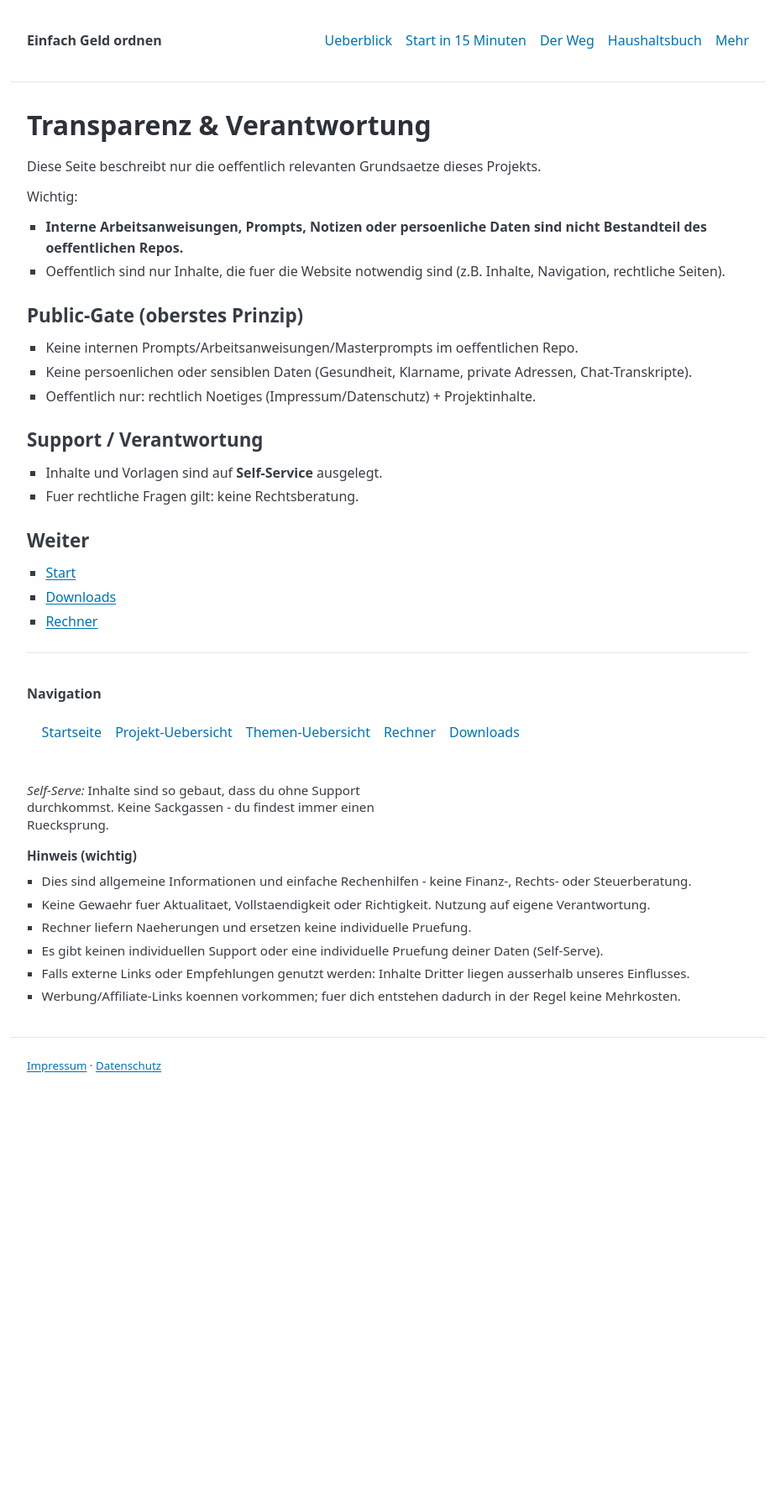
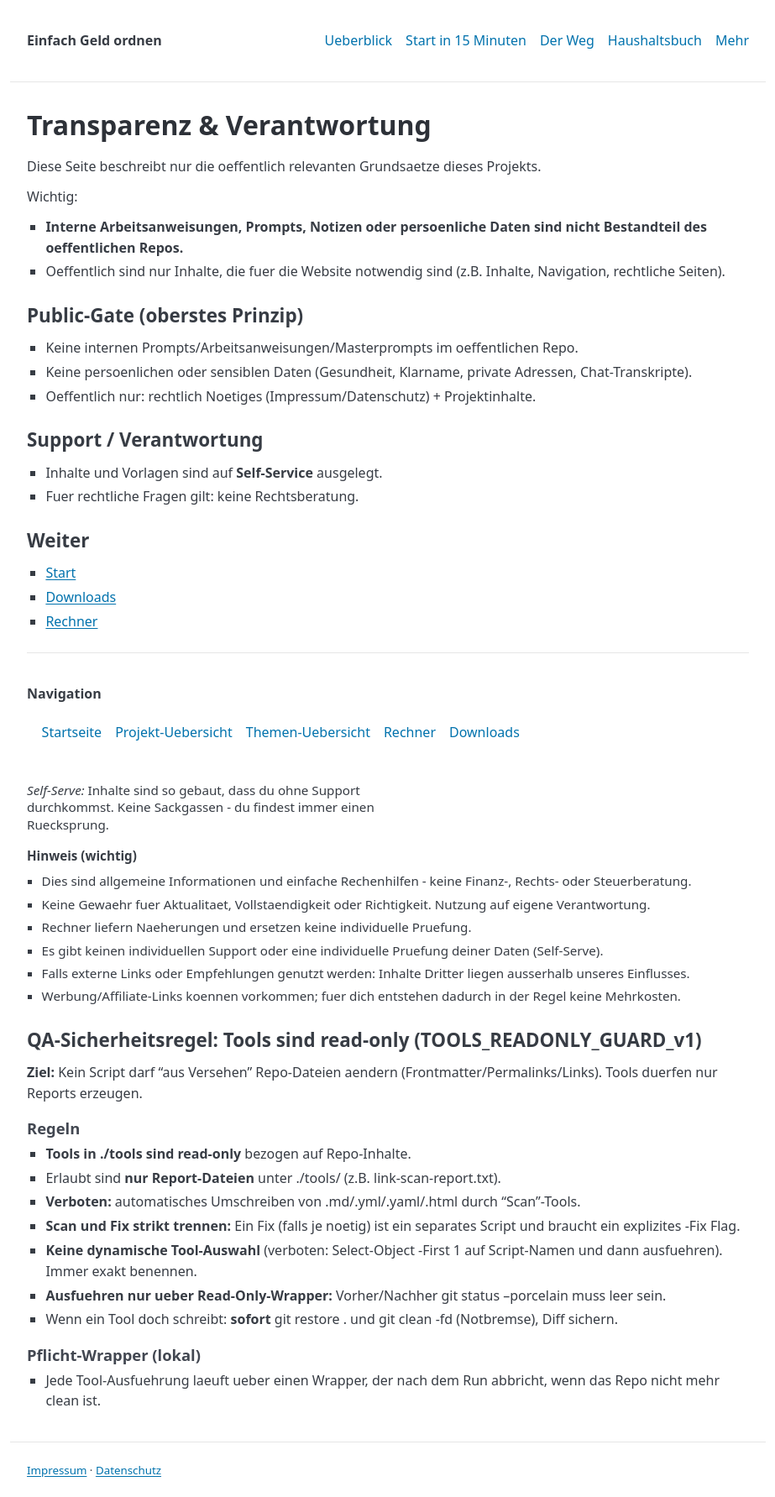
Before and after one commit to gluecklich-tools/einfach-geld-ordnen, a Jekyll site: the page built from seiten/governance.md, in a window 1280 px wide. Shown: the whole page at 84% size, without its empty margins (178-1101 px from the left). Built offline with Jekyll 4.4.1, drawn with Linux system fonts in a browser that asks for light colours; our own code applies the rules of GitHub Pages for plain Markdown files; before the commit the page ends 1301 px from its top, so only the background shows below that.

Commit message:
QA: Tools Read-Only Guard v1 (scan must not modify repo)

```diff
--- a/seiten/governance.md
+++ b/seiten/governance.md
@@ -31,3 +31,21 @@ Wichtig:
 - [Rechner]({{ site.baseurl }}/seiten/rechner-index.html)
 
 {% include no_sackgasse_footer.html %}
+
+<!-- TOOLS_READONLY_GUARD_v1 -->
+
+## QA-Sicherheitsregel: Tools sind read-only (TOOLS_READONLY_GUARD_v1)
+
+**Ziel:** Kein Script darf "aus Versehen" Repo-Dateien aendern (Frontmatter/Permalinks/Links). Tools duerfen nur Reports erzeugen.
+
+### Regeln
+- **Tools in ./tools sind read-only** bezogen auf Repo-Inhalte.
+- Erlaubt sind **nur Report-Dateien** unter ./tools/ (z.B. link-scan-report.txt).
+- **Verboten:** automatisches Umschreiben von .md/.yml/.yaml/.html durch "Scan"-Tools.
+- **Scan und Fix strikt trennen:** Ein Fix (falls je noetig) ist ein separates Script und braucht ein explizites -Fix Flag.
+- **Keine dynamische Tool-Auswahl** (verboten: Select-Object -First 1 auf Script-Namen und dann ausfuehren). Immer exakt benennen.
+- **Ausfuehren nur ueber Read-Only-Wrapper:** Vorher/Nachher git status --porcelain muss leer sein.
+- Wenn ein Tool doch schreibt: **sofort** git restore . und git clean -fd (Notbremse), Diff sichern.
+
+### Pflicht-Wrapper (lokal)
+- Jede Tool-Ausfuehrung laeuft ueber einen Wrapper, der nach dem Run abbricht, wenn das Repo nicht mehr clean ist.
```
Also changed, not shown: seiten/qa-release-gate.md (+14 -0 lines), seiten/qualitaet.md (+7 -0 lines).
